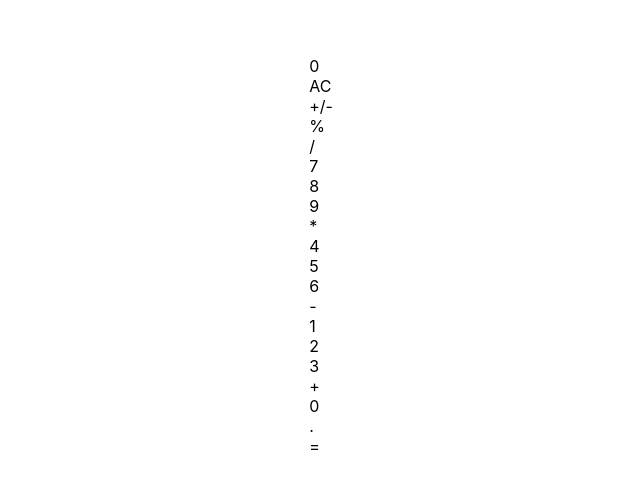
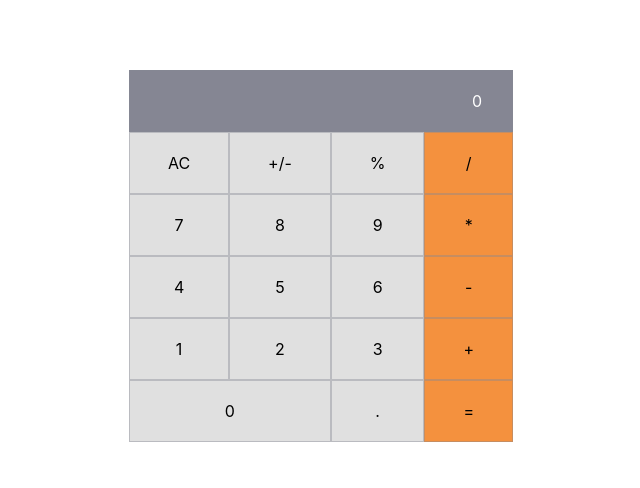
Before and after one commit to jmonto55/Math-magicians, a React (Create React App) app: page / in a window 1280 px wide. Shown: the part 144-632 px from the top of the page, without its empty margins (319-959 px from the left). Built offline with nearby package versions, Linux system fonts and the light colour scheme.

Commit message:
Add styles to calculator

```diff
--- a/src/App.css
+++ b/src/App.css
@@ -1,6 +1,6 @@
 .App {
+  height: 100vh;
   display: flex;
   justify-content: center;
-  height: 100vh;
   align-items: center;
 }
--- a/src/index.css
+++ b/src/index.css
@@ -25,3 +25,81 @@ code {
     'Courier New',
     monospace;
 }
+
+.wrapper {
+  width: 30%;
+  max-width: 500px;
+  display: grid;
+  grid-template-columns: auto auto auto auto;
+}
+
+.wrapper div {
+  border: 0.5px solid #8586936a;
+  text-align: center;
+  padding: 20px 30px;
+  cursor: pointer;
+}
+
+.total {
+  grid-column-start: 1;
+  grid-column-end: 5;
+  display: flex;
+  justify-content: flex-end;
+  background-color: #858693;
+  color: white;
+}
+
+.zero {
+  grid-column-start: 1;
+  grid-column-end: 3;
+}
+
+.ac,
+.plus-minus,
+.percent,
+.seven,
+.eight,
+.nine,
+.four,
+.five,
+.six,
+.one,
+.two,
+.three,
+.zero,
+.point {
+  background-color: #e0e0e0;
+}
+
+.ac:active,
+.plus-minus:active,
+.percent:active,
+.seven:active,
+.eight:active,
+.nine:active,
+.four:active,
+.five:active,
+.six:active,
+.one:active,
+.two:active,
+.three:active,
+.zero:active,
+.point:active {
+  background-color: #adaaaa;
+}
+
+.divide,
+.multiply,
+.minus,
+.plus,
+.equal {
+  background-color: #f4913e;
+}
+
+.divide:active,
+.multiply:active,
+.minus:active,
+.plus:active,
+.equal:active {
+  background-color: #c2712f;
+}
```
